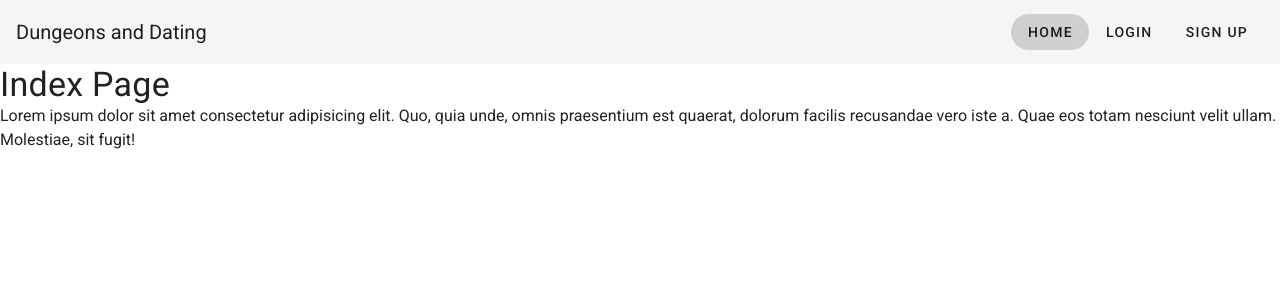
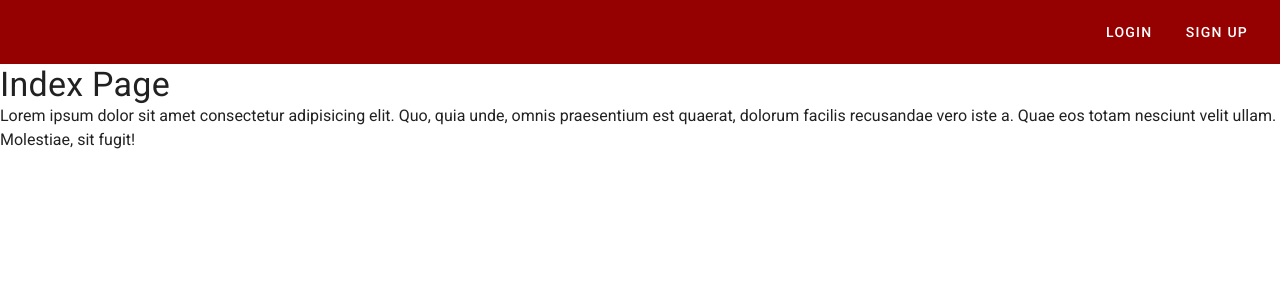
Before and after one commit to pro-videntia/dnd_website, a Nuxt app: page / in a window 1280 px wide. Shown: the top 300 px of the page. Built offline with nearby package versions, Linux system fonts and the light colour scheme.

Commit message:
added navbar styles across app

```diff
--- a/components/layoutComponents/navbar.vue
+++ b/components/layoutComponents/navbar.vue
@@ -1,14 +1,11 @@
 <template>
-    <v-app-bar>
-        <v-toolbar-title class="header-1">Dungeons and Dating</v-toolbar-title>
+    <v-app-bar color="primary">
+        <v-toolbar-title to="/" class="header-1"><v-img src="/DnD_1C-Wht_Die_Logo_Horz.png" contain max-height="125px" max-width="175px"></v-img></v-toolbar-title>
         <v-spacer></v-spacer>
-        <v-btn text rounded to="/">
-            Home
-        </v-btn>
-        <v-btn text rounded to="/login">
+        <v-btn color="white" text rounded to="/login">
             Login
         </v-btn>
-        <v-btn text rounded to="/signup">
+        <v-btn color="white" text rounded to="/signup">
             Sign Up
         </v-btn>
 
```
Also changed, not shown: static/DnD_1C-Wht_Die_Logo_Horz.png (added), 1 other file (tests, documents, lock files or other folders).
